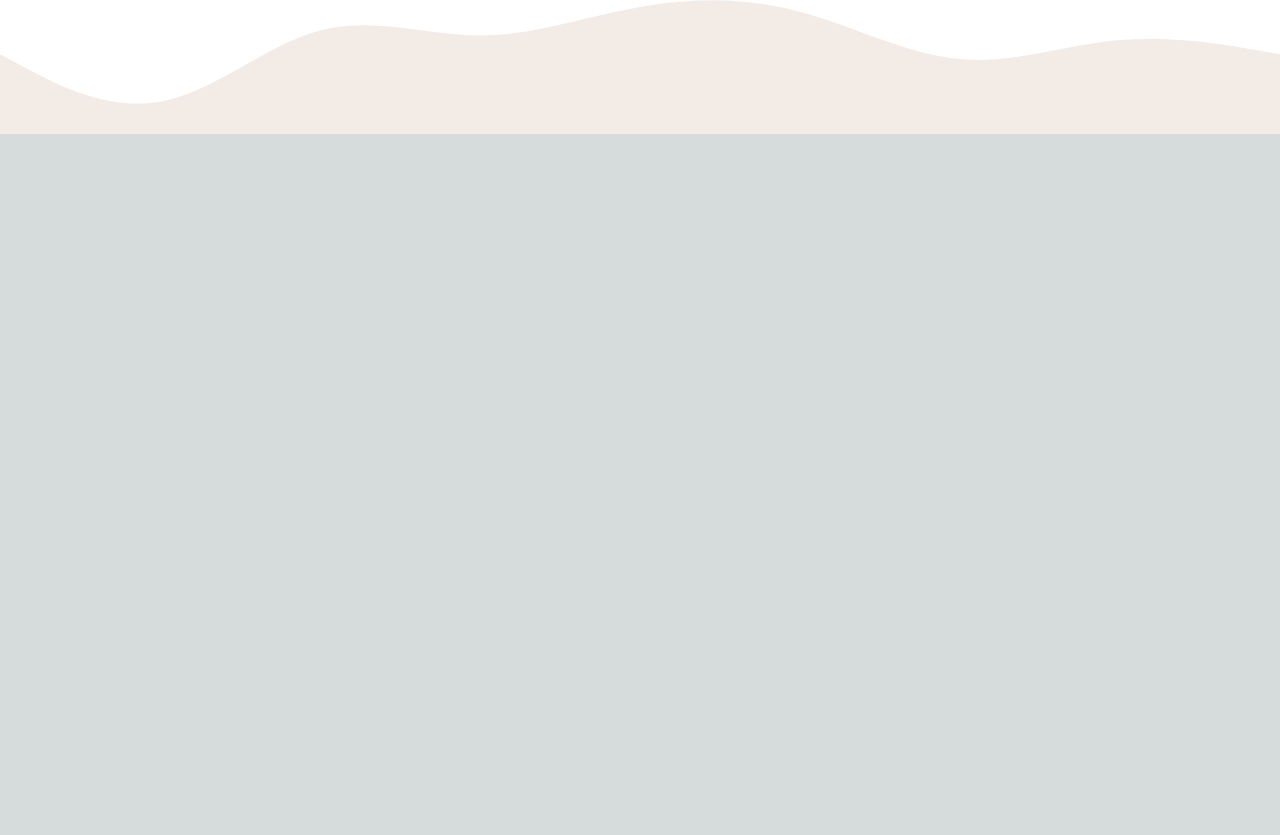
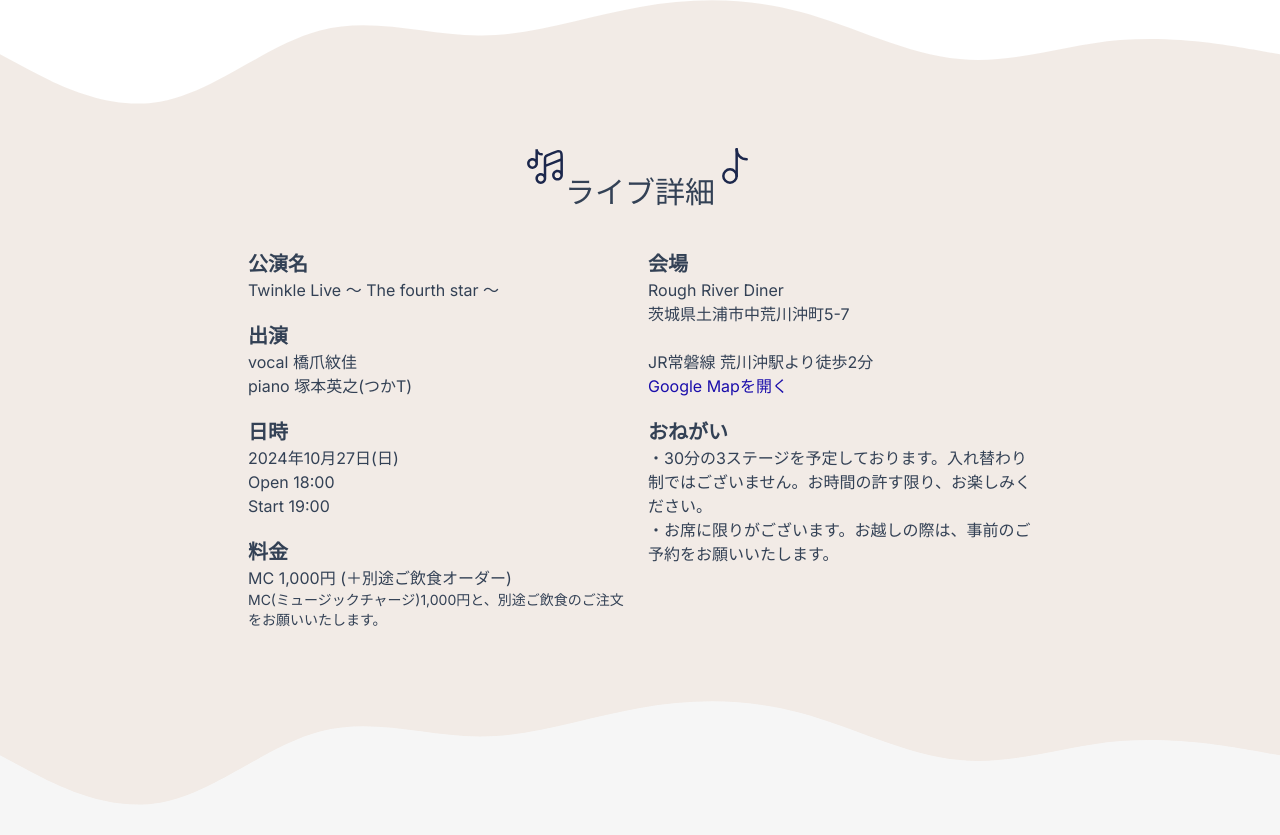
Before and after one commit to torihon62/twinkle-live, a Next.js app: page /the-fourth-star in a window 1280 px wide. Shown: the part 2460-3295 px from the top of the page. Before the commit the page ends 2594 px from the top, so only its background shows below. Built offline with nearby package versions, Linux system fonts and the light colour scheme.

Commit message:
fourth star form close

```diff
--- a/src/app/the-fourth-star/page.tsx
+++ b/src/app/the-fourth-star/page.tsx
@@ -111,13 +111,13 @@ function Home() {
           tsukaTDescriptions={tsukaTDescriptions}
           tsukaTImage={tsukaTImage}
         />
-        {/* <Detail
+        <Detail
           title="Twinkle Live 〜 The fourth star 〜"
           date={date}
           ticket={ticket}
           place={place}
           notes={notes}
-        /> */}
+        />
         {/* <Notes /> */}
         {/* <Form href={"https://forms.gle/vD6KnoVt9uEZj5As8"} /> */}
       </div>
```
